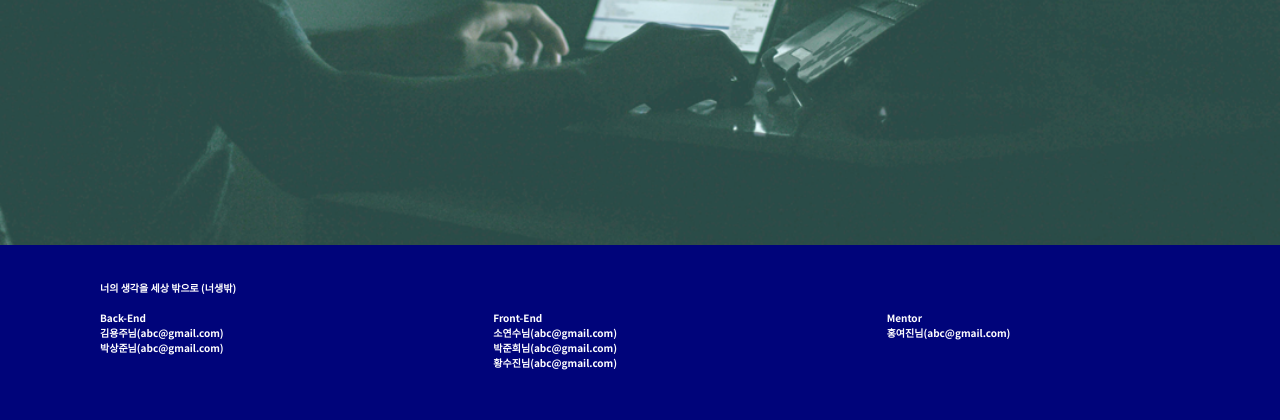
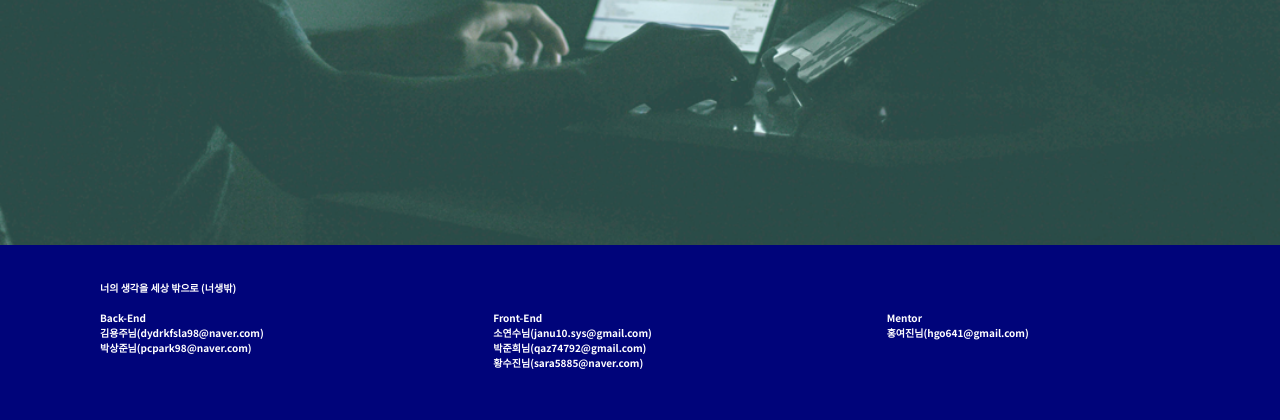
Before and after one commit to LikeLion-Inha-9/likelion_NSB, a Python web app: template templates/main.html in a window 1280 px wide. Shown: the part 555-975 px from the top of the page. Run offline with Jinja, Linux system fonts and the light colour scheme; the template is opened without the code that fills it, so the values that code supplies are empty.

Commit message:
Modify footer

```diff
--- a/templates/main.html
+++ b/templates/main.html
@@ -47,18 +47,18 @@
         <div id="parft">
           <div id="chift">
             Back-End<br />
-            김용주님(abc@gmail.com)<br />
-            박상준님(abc@gmail.com)
+            김용주님(dydrkfsla98@naver.com)<br />
+            박상준님(pcpark98@naver.com)
           </div>
           <div id="chift">
             Front-End<br />
-            소연수님(abc@gmail.com)<br />
-            박준희님(abc@gmail.com)<br />
-            황수진님(abc@gmail.com)
+            소연수님(janu10.sys@gmail.com)<br />
+            박준희님(qaz74792@gmail.com)<br />
+            황수진님(sara5885@naver.com)
           </div>
           <div id="chift">
             Mentor<br />
-            홍여진님(abc@gmail.com)
+            홍여진님(hgo641@gmail.com)
           </div>
         </div>
       </div>
```
Also changed, not shown: templates/serviceupload.html (+6 -6 lines).
